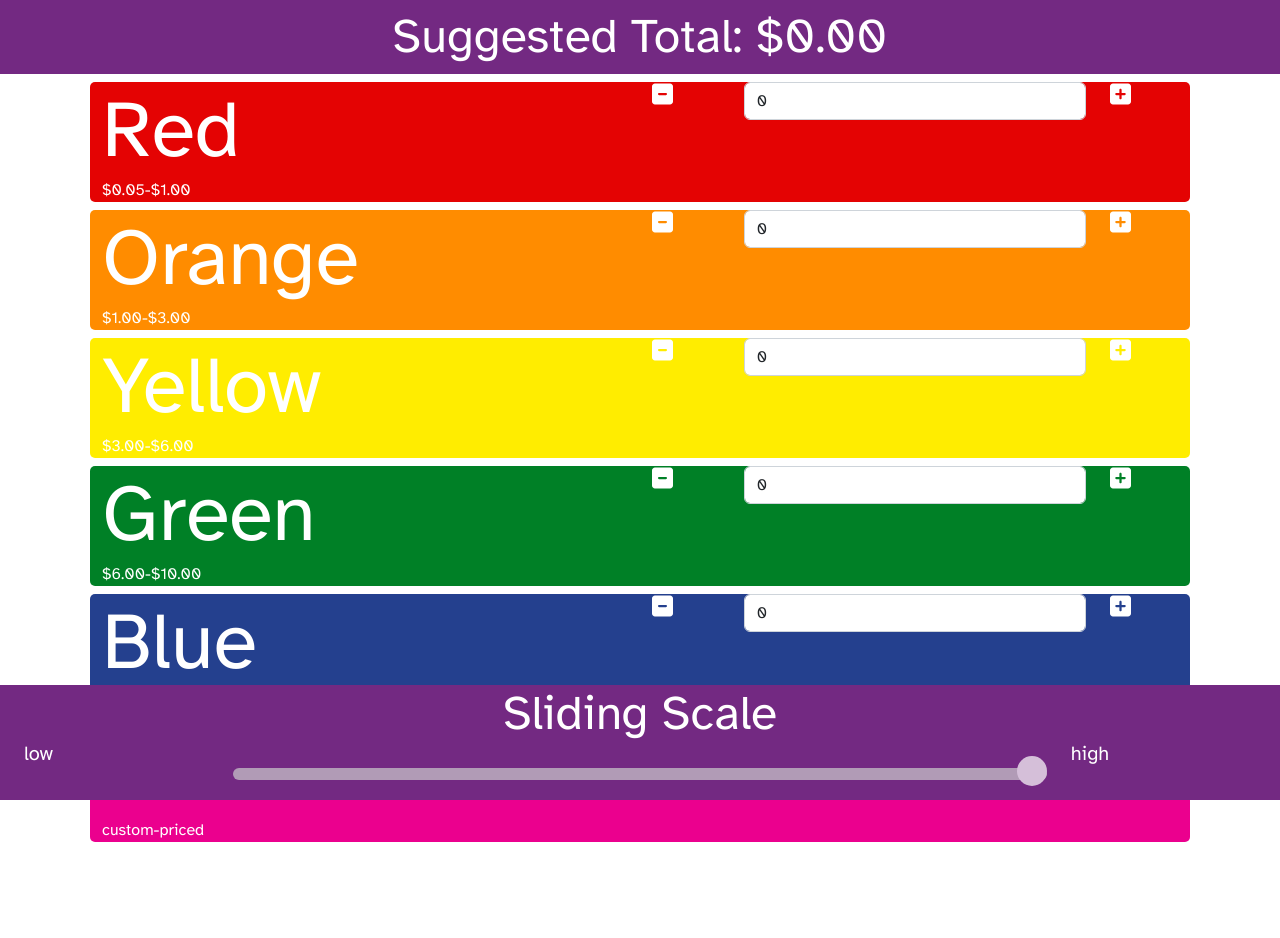
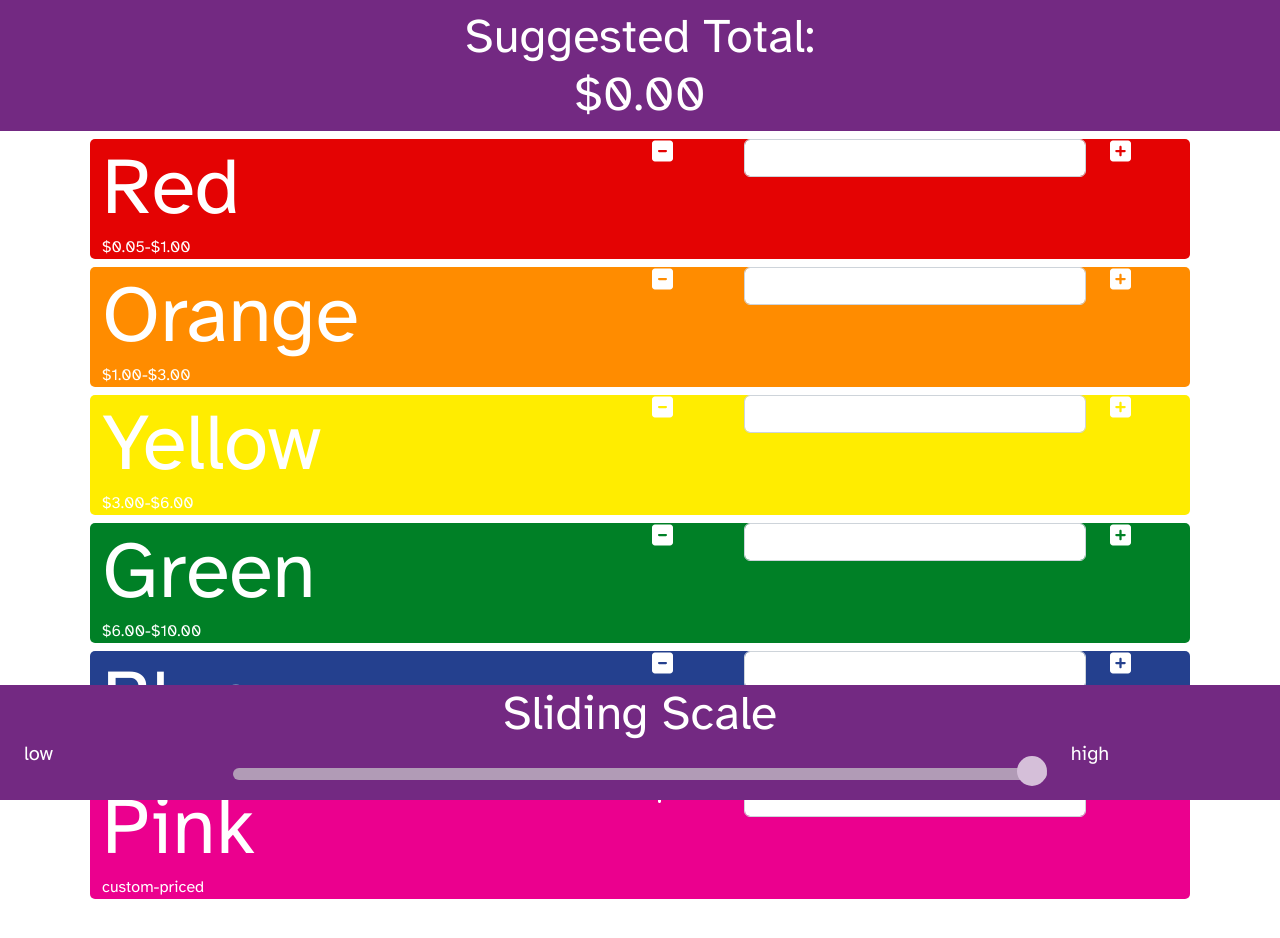
Before and after one commit to rlmead/lccr, a React (Create React App) app: page / in a window 1280 px wide. Shown: the top 938 px of the page. Built offline with nearby package versions, Linux system fonts and the light colour scheme; no server answers.

Commit message:
improve number input ux

```diff
--- a/src/App.tsx
+++ b/src/App.tsx
@@ -51,8 +51,10 @@ function App() {
   const [itemCounts, setItemCounts] = useState<IItemCounts>({});
   const [multiplier, setMultiplier] = useState(0.5);
 
-  const handleItemCounts = (colorName: string, count: number) => {
-    setItemCounts({ ...itemCounts, [colorName]: count });
+  const handleItemCounts = (colorName: string, count: number | undefined ) => {
+    if (typeof count == 'number') {
+      setItemCounts({ ...itemCounts, [colorName]: count });
+    }
   };
 
   const handleMultiplier = (value: number) => {
--- a/src/components/ColorBar.tsx
+++ b/src/components/ColorBar.tsx
@@ -3,19 +3,21 @@ import { Row, Col, Input } from "reactstrap";
 import { FontAwesomeIcon } from "@fortawesome/react-fontawesome";
 import { faSquareMinus, faSquarePlus, faDollar } from "@fortawesome/free-solid-svg-icons";
 
-function ColorBar(colorName: string, hex: string, low: number, high: number, handleItemCounts: (colorName: string, count: number) => void) {
-  const [numItems, setNumItems] = useState(0)
+function ColorBar(colorName: string, hex: string, low: number, high: number, handleItemCounts: (colorName: string, count: number | undefined) => void) {
+  const [numItems, setNumItems] = useState<number | undefined>(undefined)
 
   useEffect(() => {
     handleItemCounts(colorName, numItems)
   }, [numItems])
 
   function removeItem() {
-    numItems > 0 && setNumItems(numItems - 1)
+    (typeof numItems == 'number' && numItems > 0) && setNumItems(numItems - 1)
   }
 
   function addItem() {
-    setNumItems(numItems + 1)
+    typeof numItems == 'number'
+      ? setNumItems(numItems + 1)
+      : setNumItems(1)
   }
 
   return (
@@ -52,6 +54,7 @@ function ColorBar(colorName: string, hex: string, low: number, high: number, han
                 <Col className='col-8'>
                   <Input
                     type='number'
+                    inputMode='numeric'
                     min='0'
                     value={numItems}
                     onChange={(e) => setNumItems(Number(e.target.value))}
@@ -78,6 +81,7 @@ function ColorBar(colorName: string, hex: string, low: number, high: number, han
                 <Col className='col-8'>
                   <Input
                     type='number'
+                    inputMode='decimal'
                     min='0'
                     onChange={(e) => setNumItems(Number(e.target.value))}
                   />
--- a/src/components/Header.tsx
+++ b/src/components/Header.tsx
@@ -1,5 +1,5 @@
-import React, { useEffect, useState } from 'react';
-import { Input, Navbar, Row, Col } from 'reactstrap';
+import React from 'react';
+import { Navbar, Row, Col } from 'reactstrap';
 
 function Header(tally: number) {
   return (
@@ -11,7 +11,7 @@ function Header(tally: number) {
         <Col
           className='col-12 d-flex justify-content-center text-center'
         >
-          Suggested Total:
+          Suggested Total:<br/>
           ${tally.toFixed(2)}
         </Col>
       </Row>
```
Lines whose indentation alone changed are shown as unchanged.
